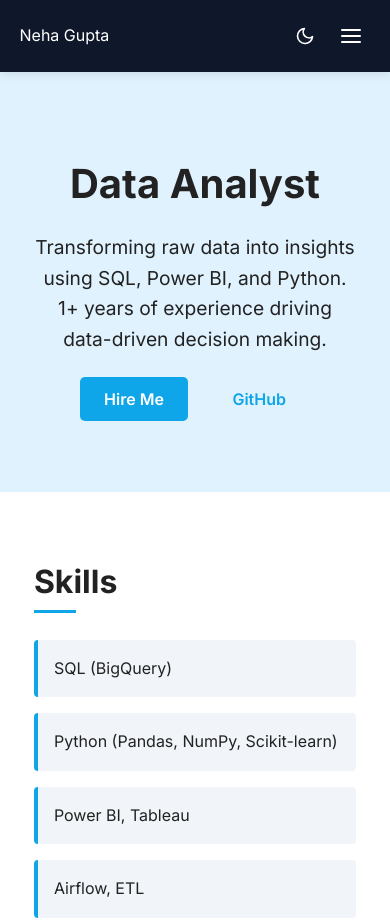
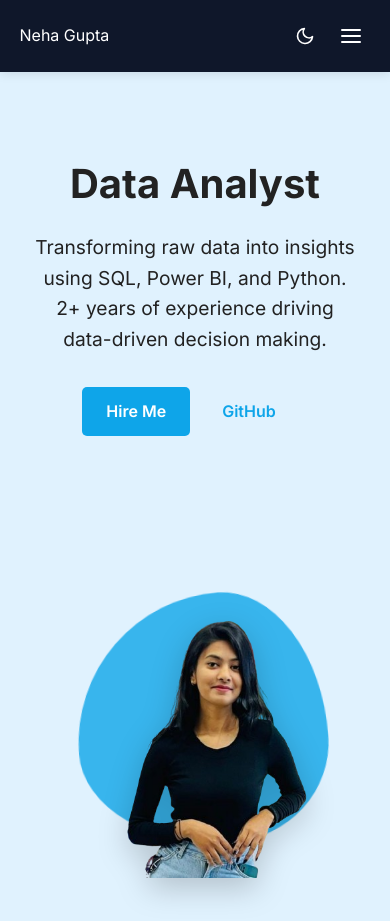
Before and after one commit to Prakashgupta41532/portfolio_html, a plain HTML site: page index.html in a window 390 px wide. Shown: the top 921 px of the page. Drawn offline with Linux system fonts and the light colour scheme; files whose address does not match are found by name.

Commit message:
nehaSphoto

```diff
--- a/index.html
+++ b/index.html
@@ -36,12 +36,21 @@
   </header>
 
   <section class="hero" id="about">
-    <div class="container">
-      <h1>Data Analyst</h1>
-      <p>Transforming raw data into insights using SQL, Power BI, and Python. 1+ years of experience driving data-driven decision making.</p>
-      <div class="hero-buttons">
-        <a href="mailto:nehagupta72750@gmail.com" class="btn">Hire Me</a>
-        <a href="https://github.com/Nehagupta641" class="btn-outline" target="_blank">GitHub</a>
+    <div class="container hero-container">
+      <div class="hero-content">
+        <h1>Data Analyst</h1>
+        <p>Transforming raw data into insights using SQL, Power BI, and Python. 2+ years of experience driving data-driven decision making.</p>
+        <div class="hero-buttons">
+          <a href="mailto:nehagupta72750@gmail.com" class="btn">Hire Me</a>
+          <a href="https://github.com/Nehagupta641" class="btn-outline" target="_blank">GitHub</a>
+        </div>
+      </div>
+      <div class="blob-container">
+        <div class="blob"></div>
+        <div class="profile-image">
+          <!-- Replace with your actual image path -->
+          <img src="/home/prakash/ongoing/portfolio/nehaImg.png" alt="Neha Gupta">
+        </div>
       </div>
     </div>
   </section>
@@ -74,7 +83,7 @@
       </div>
       <div class="experience-item">
         <h3>Data Analyst Intern, Lambdatest</h3>
-        <span class="date">Jun 2023 – Aug 2023 | Noida</span>
+        <span class="date">Jun 2023 – Nov 2023 | Noida</span>
         <ul>
           <li>Analyzed user testing data using Excel & SQL.</li>
           <li>Built visualizations to identify platform issues and enhancements.</li>
@@ -97,7 +106,8 @@
   <section class="section bg-light" id="education">
     <div class="container">
       <h2>Education</h2>
-      <p><strong>BBA</strong> - Madan Mohan Malviya University of Technology, Gorakhpur</p>
+      <p><strong>Bachelor's Degree</strong></p>
+      <p>Madan Mohan Malviya University of Technology, Gorakhpur</p>
       <p>CGPA: 7.89 / 10.00</p>
     </div>
   </section>
@@ -105,9 +115,9 @@
   <section class="section" id="contact">
     <div class="container">
       <h2>Contact</h2>
-      <p>Email: <a href="mailto:nehagupta72750@gmail.com">nehagupta72750@gmail.com</a></p>
+      <p>Email: <a href="mailto:nehagupta727504@gmail.com">nehagupta727504@gmail.com</a></p>
       <p>Phone: <a href="tel:+917275046552">+91 7275046552</a></p>
-      <p>LinkedIn: <a href="https://linkedin.com/in/neha-gupta" target="_blank">neha-gupta</a></p>
+      <p>LinkedIn: <a href="https://www.linkedin.com/in/neha-gupta-ng7275/" target="_blank">neha-gupta</a></p>
     </div>
   </section>
 
--- a/script.js
+++ b/script.js
@@ -101,13 +101,40 @@ document.addEventListener("DOMContentLoaded", () => {
     observer.observe(section);
   });
 
-  // Add a subtle parallax effect to the hero section
+  // Add a subtle parallax effect to the hero section and interactive blob movement
   const hero = document.querySelector('.hero');
+  const blob = document.querySelector('.blob');
+  const profileImage = document.querySelector('.profile-image');
+
   if (hero) {
     window.addEventListener('scroll', () => {
       const scrollPosition = window.scrollY;
       hero.style.backgroundPosition = `center ${scrollPosition * 0.5}px`;
     });
+
+    // Interactive blob movement with mouse
+    if (blob && profileImage) {
+      hero.addEventListener('mousemove', (e) => {
+        const { clientX, clientY } = e;
+        const rect = hero.getBoundingClientRect();
+        const x = clientX - rect.left; // x position within the element
+        const y = clientY - rect.top;  // y position within the element
+
+        // Calculate movement based on mouse position (subtle effect)
+        const moveX = (x - rect.width / 2) / 30;
+        const moveY = (y - rect.height / 2) / 30;
+
+        // Apply movement to blob and image with different intensities
+        blob.style.transform = `translate(${moveX * 1.2}px, ${moveY * 1.2}px)`;
+        profileImage.style.transform = `translate(${moveX * 0.8}px, ${moveY * 0.8}px)`;
+      });
+
+      // Reset position when mouse leaves
+      hero.addEventListener('mouseleave', () => {
+        blob.style.transform = 'translate(0, 0)';
+        profileImage.style.transform = 'translate(0, 0)';
+      });
+    }
   }
 
   // Add typing animation to the hero title
--- a/style.css
+++ b/style.css
@@ -106,27 +106,105 @@
   /* Hero Section */
   .hero {
     background-color: var(--bg-accent);
-    text-align: center;
     padding: 5rem 1rem;
     transition: background-color var(--transition-speed) ease;
+    overflow: hidden;
+    position: relative;
   }
+
+  .hero-container {
+    display: flex;
+    align-items: center;
+    justify-content: space-between;
+    flex-wrap: wrap;
+  }
+
+  .hero-content {
+    flex: 1;
+    min-width: 300px;
+    text-align: left;
+    padding-right: 2rem;
+    z-index: 2;
+  }
+
   .hero h1 {
     font-size: 2.5rem;
     margin-bottom: 1rem;
   }
+
   .hero p {
     font-size: 1.2rem;
     margin-bottom: 2rem;
   }
+
   .hero-buttons .btn,
   .hero-buttons .btn-outline {
     padding: 0.75rem 1.5rem;
-    margin: 0 0.5rem;
+    margin: 0 0.5rem 0 0;
     border: none;
     font-weight: 600;
     border-radius: 5px;
     cursor: pointer;
   }
+
+  /* Blob and Image Styling */
+  .blob-container {
+    position: relative;
+    width: 350px;
+    height: 450px;
+    margin: 0 auto;
+  }
+
+  .blob {
+    position: absolute;
+    width: 300px;
+    height: 300px;
+    bottom: 0;
+    right: 0;
+    background-color: var(--accent-color);
+    border-radius: 42% 58% 70% 30% / 45% 45% 55% 55%;
+    animation: blob-animation 8s ease-in-out infinite;
+    opacity: 0.8;
+    z-index: 1;
+  }
+
+  .profile-image {
+    position: absolute;
+    width: 280px;
+    height: 400px;
+    bottom: -30px;
+    right: 10px;
+    z-index: 2;
+    overflow: visible;
+  }
+
+  .profile-image img {
+    width: 100%;
+    height: 100%;
+    object-fit: cover;
+    object-position: top center;
+    filter: drop-shadow(0 10px 15px rgba(0, 0, 0, 0.2));
+  }
+
+  @keyframes blob-animation {
+    0% {
+      border-radius: 42% 58% 70% 30% / 45% 45% 55% 55%;
+      transform: translate(0, 0) rotate(0deg);
+    }
+    33% {
+      border-radius: 70% 30% 46% 54% / 30% 29% 71% 70%;
+      transform: translate(10px, 10px) rotate(5deg);
+    }
+    66% {
+      border-radius: 100% 60% 60% 100% / 100% 100% 60% 60%;
+      transform: translate(-10px, -5px) rotate(-5deg);
+    }
+    100% {
+      border-radius: 42% 58% 70% 30% / 45% 45% 55% 55%;
+      transform: translate(0, 0) rotate(0deg);
+    }
+  }
+
   .btn {
     background-color: var(--accent-color);
     color: white;
@@ -318,12 +396,45 @@
       align-items: center;
       justify-content: center;
     }
+
+    /* Responsive styles for hero section with blob */
+    .hero-container {
+      flex-direction: column;
+    }
+
+    .hero-content {
+      text-align: center;
+      padding-right: 0;
+      margin-bottom: 2rem;
+    }
+
+    .hero-buttons {
+      justify-content: center;
+      display: flex;
+    }
+
+    .blob-container {
+      width: 280px;
+      height: 380px;
+    }
+
+    .blob {
+      width: 250px;
+      height: 250px;
+    }
+
+    .profile-image {
+      width: 220px;
+      height: 340px;
+    }
   }
+
   .hidden {
     opacity: 0;
     transform: translateY(40px);
     transition: all 0.8s cubic-bezier(0.175, 0.885, 0.32, 1.275);
   }
+
   .show {
     opacity: 1;
     transform: translateY(0);
```
Also changed, not shown: nehaImg.png (added).
